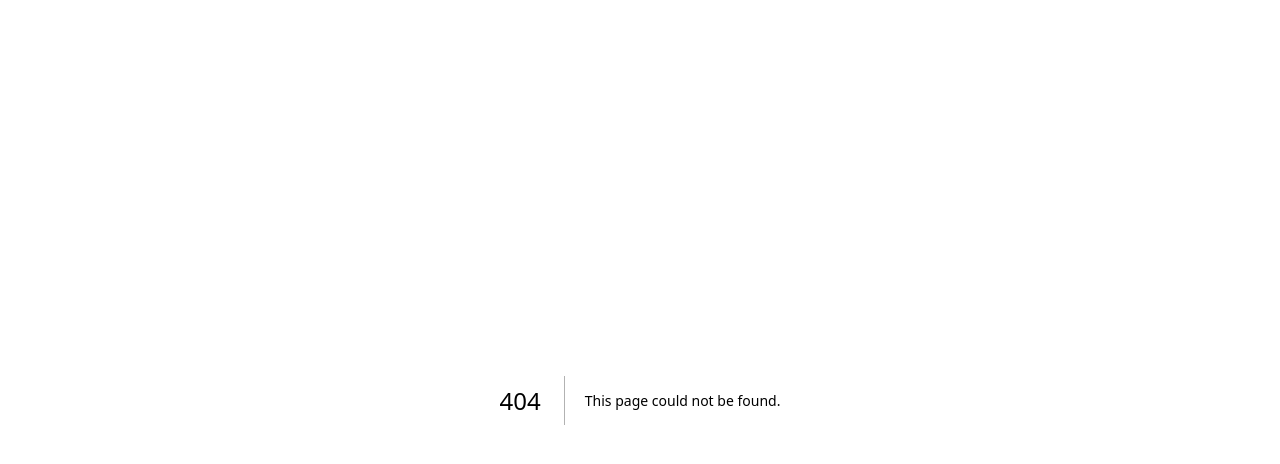
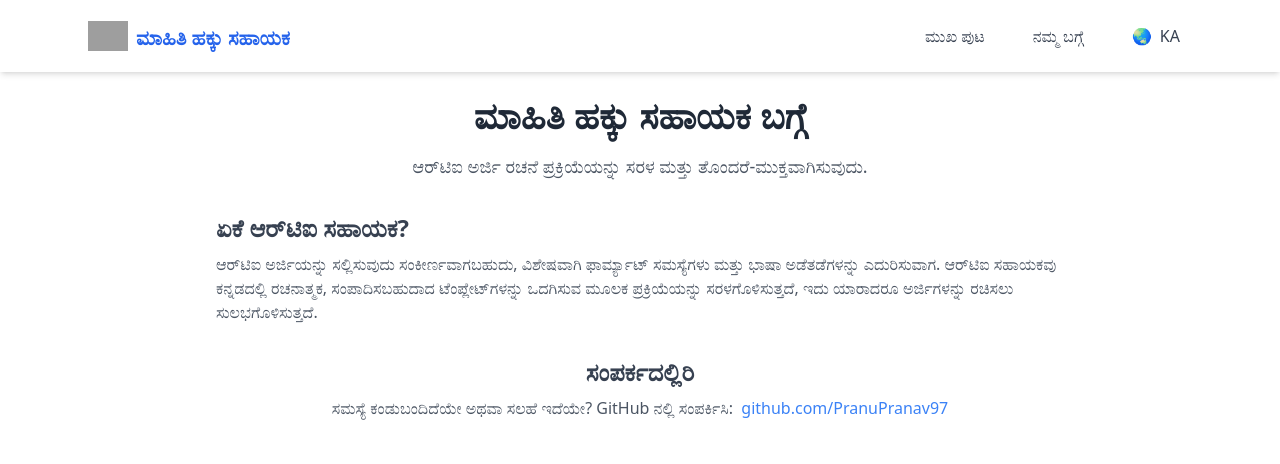
Before and after one commit to PranuPranav97/rti-helper, a Next.js app: page /about in a window 1280 px wide. Before the commit this address had no page. Shown: the top 464 px of the page. Built offline with nearby package versions, Linux system fonts and the light colour scheme; grey boxes are pictures that could not be loaded.

Commit message:
fix: Added about us Page.

```diff
--- a/src/lang/translations.ts
+++ b/src/lang/translations.ts
@@ -59,6 +59,16 @@ export const translations = {
     first_appeal_date_of_seeking_information_application:
       "Date of submission of application for seeking information",
     first_appeal_reason: "Reason for Appeal",
+
+    //About Us- Page
+    aboutTitle: "About RTI-Helper",
+    aboutDescription:
+      "Making the RTI application process simpler, accessible, and hassle-free.",
+    whyTitle: "Why RTI Helper?",
+    whyDescription:
+      "Filing an RTI application can be complex, especially when dealing with format issues and language barriers. RTI Helper simplifies the process by providing structured, editable templates in Kannada, making it easy for anyone to generate applications.",
+    contactTitle: "Get in Touch",
+    githubIssue: "Found an issue or have a suggestion? Raise it on our GitHub:",
   },
   kn: {
     //Application
@@ -120,6 +130,16 @@ export const translations = {
     first_appeal_date_of_seeking_information_application:
       "ಮಾಹಿತಿ ಕೋರಿ ಅರ್ಜಿ ಸಲ್ಲಿಸಿದ ದಿನಾಂಕ",
     first_appeal_reason: "ಮೇಲ್ಮನವಿ ಕಾರಣ",
+
+    //About Us- Page
+    aboutTitle: "ಮಾಹಿತಿ ಹಕ್ಕು ಸಹಾಯಕ ಬಗ್ಗೆ",
+    aboutDescription:
+      "ಆರ್‌ಟಿಐ ಅರ್ಜಿ ರಚನೆ ಪ್ರಕ್ರಿಯೆಯನ್ನು ಸರಳ ಮತ್ತು ತೊಂದರೆ-ಮುಕ್ತವಾಗಿಸುವುದು.",
+    whyTitle: "ಏಕೆ ಆರ್‌ಟಿಐ ಸಹಾಯಕ?",
+    whyDescription:
+      "ಆರ್‌ಟಿಐ ಅರ್ಜಿಯನ್ನು ಸಲ್ಲಿಸುವುದು ಸಂಕೀರ್ಣವಾಗಬಹುದು, ವಿಶೇಷವಾಗಿ ಫಾರ್ಮ್ಯಾಟ್ ಸಮಸ್ಯೆಗಳು ಮತ್ತು ಭಾಷಾ ಅಡೆತಡೆಗಳನ್ನು ಎದುರಿಸುವಾಗ. ಆರ್‌ಟಿಐ ಸಹಾಯಕವು ಕನ್ನಡದಲ್ಲಿ ರಚನಾತ್ಮಕ, ಸಂಪಾದಿಸಬಹುದಾದ ಟೆಂಪ್ಲೇಟ್‌ಗಳನ್ನು ಒದಗಿಸುವ ಮೂಲಕ ಪ್ರಕ್ರಿಯೆಯನ್ನು ಸರಳಗೊಳಿಸುತ್ತದೆ, ಇದು ಯಾರಾದರೂ ಅರ್ಜಿಗಳನ್ನು ರಚಿಸಲು ಸುಲಭಗೊಳಿಸುತ್ತದೆ.",
+    contactTitle: "ಸಂಪರ್ಕದಲ್ಲಿರಿ",
+    githubIssue: "ಸಮಸ್ಯೆ ಕಂಡುಬಂದಿದೆಯೇ ಅಥವಾ ಸಲಹೆ ಇದೆಯೇ? GitHub ನಲ್ಲಿ ಸಂಪರ್ಕಿಸಿ:",
   },
 };
 
--- /dev/null
+++ b/src/pages/about/index.tsx
@@ -0,0 +1,50 @@
+import Footer from "@/features/app/footer";
+import Navbar from "@/features/app/navbar";
+import React from "react";
+import { useTranslation } from "react-i18next";
+
+const AboutUs = () => {
+  const { t } = useTranslation();
+
+  return (
+    <>
+      <Navbar />
+      <div className="max-w-4xl mx-auto p-6 space-y-8">
+        {/* Hero Section */}
+        <section className="text-center">
+          <h1 className="text-4xl font-bold text-gray-800">
+            {t("aboutTitle")}
+          </h1>
+          <p className="mt-4 text-lg text-gray-600">{t("aboutDescription")}</p>
+        </section>
+
+        {/* Why RTI Helper */}
+        <section>
+          <h2 className="text-2xl font-semibold text-gray-700">
+            {t("whyTitle")}
+          </h2>
+          <p className="mt-2 text-gray-600">{t("whyDescription")}</p>
+        </section>
+
+        {/* Contact Section */}
+        <section className="text-center">
+          <h2 className="text-2xl font-semibold text-gray-700">
+            {t("contactTitle")}
+          </h2>
+
+          <p className="mt-2 text-gray-600">
+            {t("githubIssue")}{" "}
+            <a
+              href="https://github.com/PranuPranav97"
+              className="text-blue-500 hover:underline ml-1"
+            >
+              github.com/PranuPranav97
+            </a>
+          </p>
+        </section>
+      </div>
+    </>
+  );
+};
+
+export default AboutUs;
```
